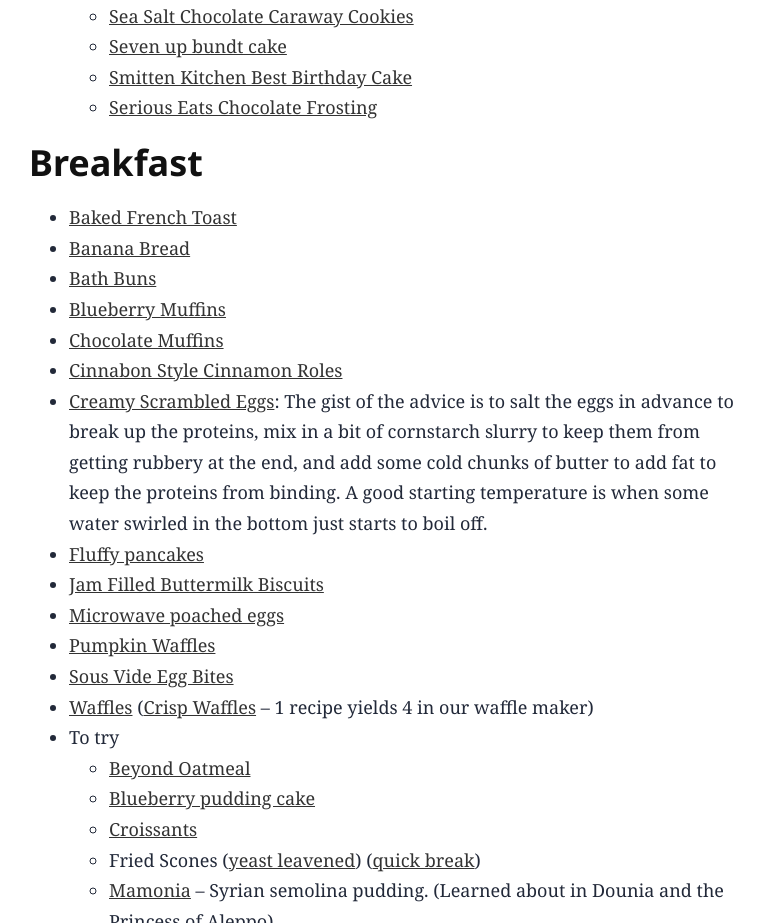
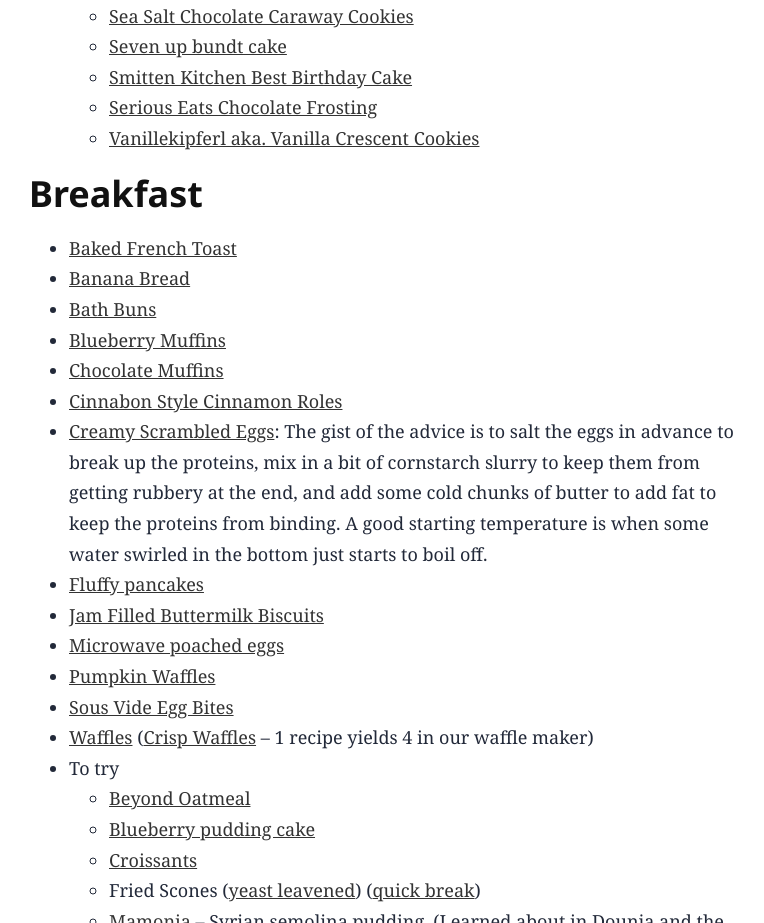
Before and after one commit to ErikaRS/erikars.com, an Astro site in the folder site/: page /recipes in a window 1280 px wide. Shown: the part 7131-8054 px from the top of the page, without its empty margins (251-1015 px from the left). Built offline with nearby package versions, Linux system fonts and the light colour scheme; Astro itself is replaced by a stand-in of ours.

Commit message:
Add recipe for Vanilla Crescent Cookies

```diff
--- a/site/src/pages/recipes/index.md
+++ b/site/src/pages/recipes/index.md
@@ -217,6 +217,7 @@
   - [Seven up bundt cake](https://www.allrecipes.com/best-7up-bundt-cake-recipe-11721276)
   - [Smitten Kitchen Best Birthday Cake](https://smittenkitchen.com/2009/07/best-birthday-cake/)
   - [Serious Eats Chocolate Frosting](https://www.seriouseats.com/recipes/2012/02/easy-chocolate-layer-cake-with-chocolate-frosting-recipe.html)
+  - [Vanillekipferl aka. Vanilla Crescent Cookies](https://baketotheroots.de/vanillekipferl-aka-vanilla-crescent-cookies/)
 
 ## **Breakfast**
 
```
